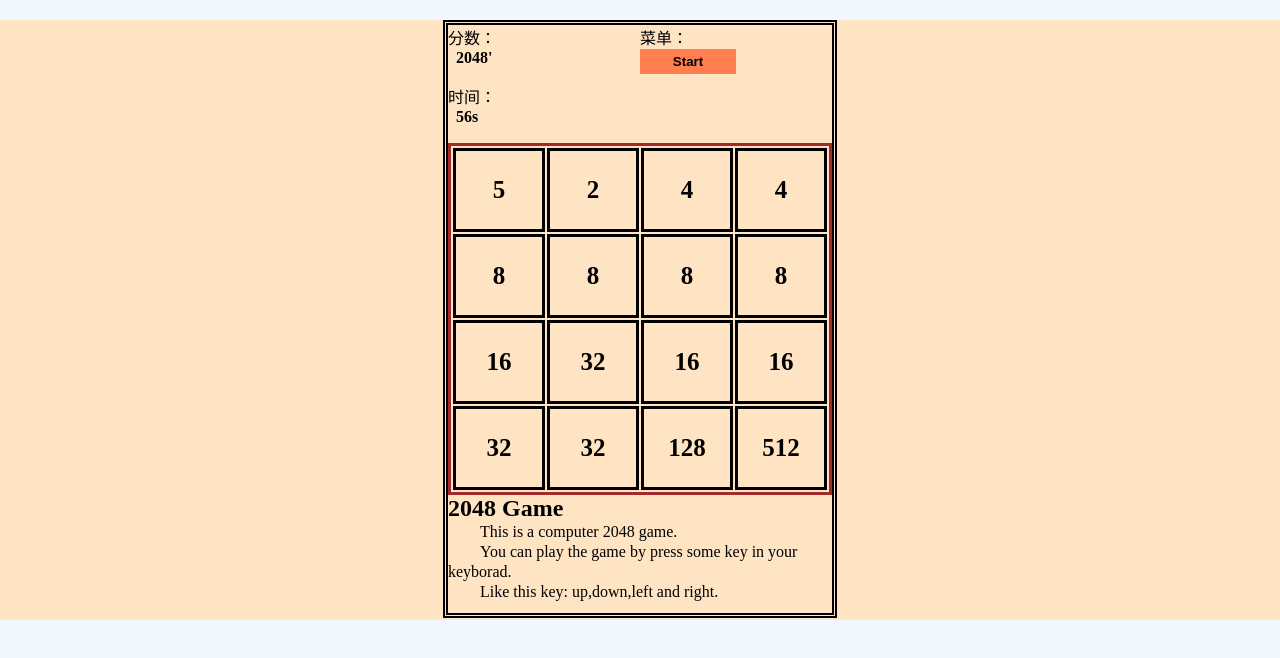
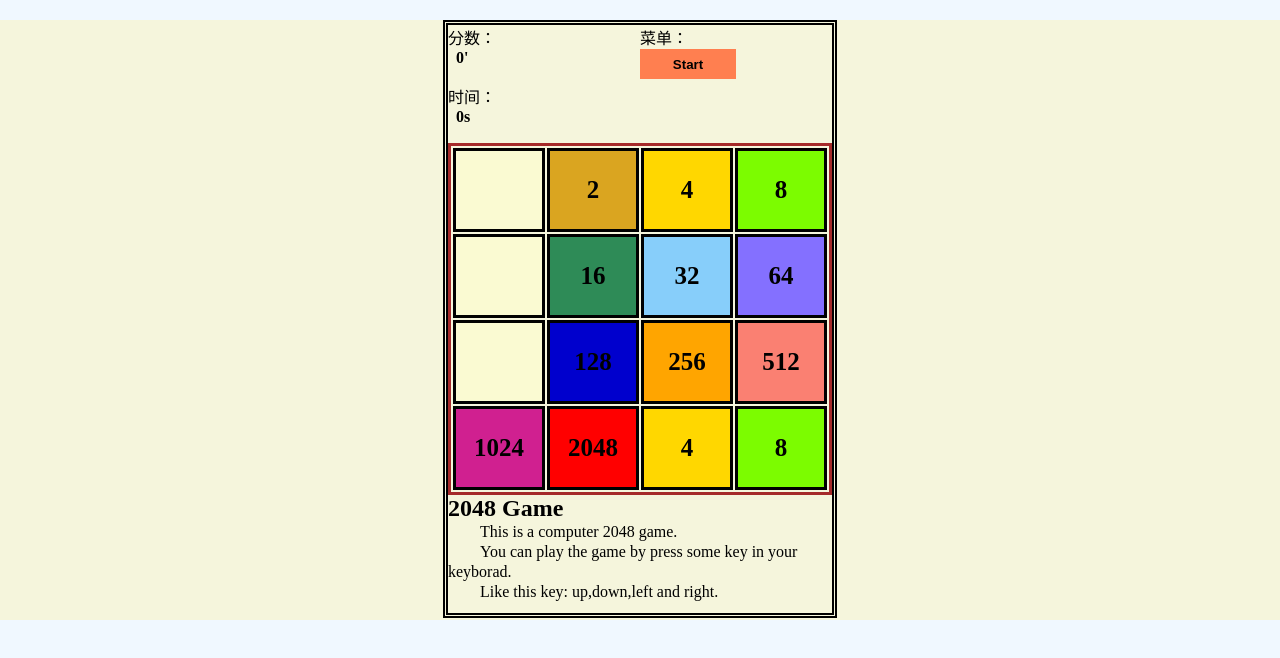
Before and after one commit to ismyblue/web-2048, a plain HTML site: page index.html in a window 1280 px wide. Drawn offline with Linux system fonts and the light colour scheme.

Commit message:
add some js

```diff
--- a/css/style.css
+++ b/css/style.css
@@ -12,7 +12,7 @@ body{
     margin-top: 20px;
     width: 100%;
     height: 600px;
-    background: bisque;
+    background: beige;
 }
 
 #main-div{
@@ -36,7 +36,7 @@ body{
 
 #btn-start{
     width: 50%;
-    height: 25px;
+    height: 30px;
     background: coral;
     border: solid transparent 2px;
     font-weight: 700;
@@ -77,6 +77,7 @@ td{
     border: solid;
 }
 
+
 #foot-contents{
     width: 100%;
     height: 20%;
@@ -85,3 +86,40 @@ td{
     text-indent: 2em;
     line-height: 20px;
 }
+
+.typenone{
+    background: #FAFAD2;
+}
+.type2{
+    background: #DAA520;
+}
+.type4{
+    background: #FFD700;
+}
+.type8{
+    background: #7CFC00;
+}
+.type16{
+    background: #2E8B57;
+}
+.type32{
+    background: #87CEFA;
+}
+.type64{
+    background: #8470FF;
+}
+.type128{
+    background: #0000CD;
+}
+.type256{
+    background: #FFA500;
+}
+.type512{
+    background: #FA8072;
+}
+.type1024{
+    background: #D02090;
+}
+.type2048{
+    background: #FF0000;
+}
--- a/index.html
+++ b/index.html
@@ -4,7 +4,10 @@
     <meta charset="UTF-8">
     <title>Byte 2048</title>
     <link rel="stylesheet" href="css/style.css">
+
     <script type="text/javascript" src="js/animal.js"></script>
+    <script type="text/javascript" src="js/gameTable.js"></script>
+    <script type="text/javascript" src="js/grid.js"></script>
 </head>
 <body>
     <div id="big-div">
@@ -14,8 +17,8 @@
             <div id="top-div">
 
                 <div id="score-div">
-                    <div id="time-display"><p>分数：</p>&nbsp&nbsp<b>2048'</b></div>
-                    <div id="score-display"><p>时间：</p>&nbsp&nbsp<b>56s</b></div>
+                    <div id="time-display"><p>分数：</p>&nbsp&nbsp<b id="time">2048'</b></div>
+                    <div id="score-display"><p>时间：</p>&nbsp&nbsp<b id="score">56s</b></div>
                 </div>
                 <div id="menu-div">
                     <p>菜单：</p>
@@ -26,28 +29,28 @@
             <div id="game-contents">
                 <table id="table-game">
                     <tr>
-                        <td>5</td>
-                        <td>2</td>
-                        <td>4</td>
-                        <td>4</td>
+                        <td id="id1" class="typenone"></td>
+                        <td id="id2" class="type2">2</td>
+                        <td id="id3" class="type4">4</td>
+                        <td id="id4" class="type8">8</td>
                     </tr>
                     <tr>
-                        <td>8</td>
-                        <td>8</td>
-                        <td>8</td>
-                        <td>8</td>
+                        <td id="id5" class="typenone"></td>
+                        <td id="id6" class="type16">16</td>
+                        <td id="id7" class="type32">32</td>
+                        <td id="id8" class="type64">64</td>
                     </tr>
                     <tr>
-                        <td>16</td>
-                        <td>32</td>
-                        <td>16</td>
-                        <td>16</td>
+                        <td id="id9" class="typenone"></td>
+                        <td id="id10" class="type128">128</td>
+                        <td id="id11" class="type256">256</td>
+                        <td id="id12" class="type512">512</td>
                     </tr>
                     <tr>
-                        <td>32</td>
-                        <td>32</td>
-                        <td>128</td>
-                        <td>512</td>
+                        <td id="id13" class="type1024">1024</td>
+                        <td id="id14" class="type2048">2048</td>
+                        <td id="id15" class="type4">4</td>
+                        <td id="id16" class="type8">8</td>
                     </tr>
                 </table>
             </div>
@@ -58,9 +61,15 @@
                 <p>This is a computer 2048 game.</p>
                 <p>You can play the game by press some key in your keyborad.</p>
                 <p>Like this key: up,down,left and right.</p>
+            </div>
 
-            </div>
         </div>
     </div>
 </body>
+
+<script>
+    var gt = new gametable();
+    gt.init();
+</script>
+
 </html>
--- /dev/null
+++ b/js/gameTable.js
@@ -0,0 +1,92 @@
+//show messages in deferent method.
+function show(){
+    for(var i = 0;i < arguments.length;i++){
+        console.log(arguments[i]);
+    }
+}
+
+//---------------------------------------------------------------------------
+function grid(){
+
+}
+
+grid.prototype.gId = null;
+grid.prototype.value = null;
+grid.prototype.name = "";
+
+grid.prototype.getValue = function () {
+    return this.value;
+}
+
+grid.prototype.setValue = function (value) {
+    this.value = value;
+}
+
+grid.prototype.getName = function ( ) {
+    return this.name;
+}
+
+grid.prototype.setName = function (name) {
+    this.name = name;
+}
+
+//-----------------------------------------------------------------------
+
+function gametable() {
+
+}
+
+gametable.prototype.gridNum = 16;
+gametable.prototype.score = 0;
+gametable.prototype.time = 0;
+
+//游戏面板初始化
+gametable.prototype.init = function(){
+    this.showTime();
+    this.showScore();
+    var gameGird = new grid()[this.gridNum];//格子实例
+    this.setGridId(gameGird);
+}
+
+gametable.prototype.setGridId = function(gameGrid){
+    var gridId = document.getElementsByTagName("td");
+    for(var i = 0;i < gridId.length;i++){
+        alert(gridId[i].getAttribute("id") );
+        //alert("yes");
+    }
+}
+
+gametable.prototype.setScore = function (score) {
+    this.score = score;
+}
+
+gametable.prototype.showScore = function () {
+    document.getElementById("time").innerHTML = this.score + "'";
+}
+
+gametable.prototype.setTime = function (time) {
+    this.time = time;
+}
+gametable.prototype.showTime = function () {
+    document.getElementById("score").innerHTML = this.score + "s";
+}
+
+//游戏面板数字上移
+gametable.prototype.upMove = function(){
+
+}
+
+//游戏面板数字下移
+gametable.prototype.downMove = function(){
+
+}
+
+//游戏面板数字左移
+gametable.prototype.leftMove = function(){
+
+}
+
+//游戏面板数字右移
+gametable.prototype.right = function(){
+
+}
```
Also changed, not shown: js/animal.js (line endings or trailing spaces), js/grid.js (added).
